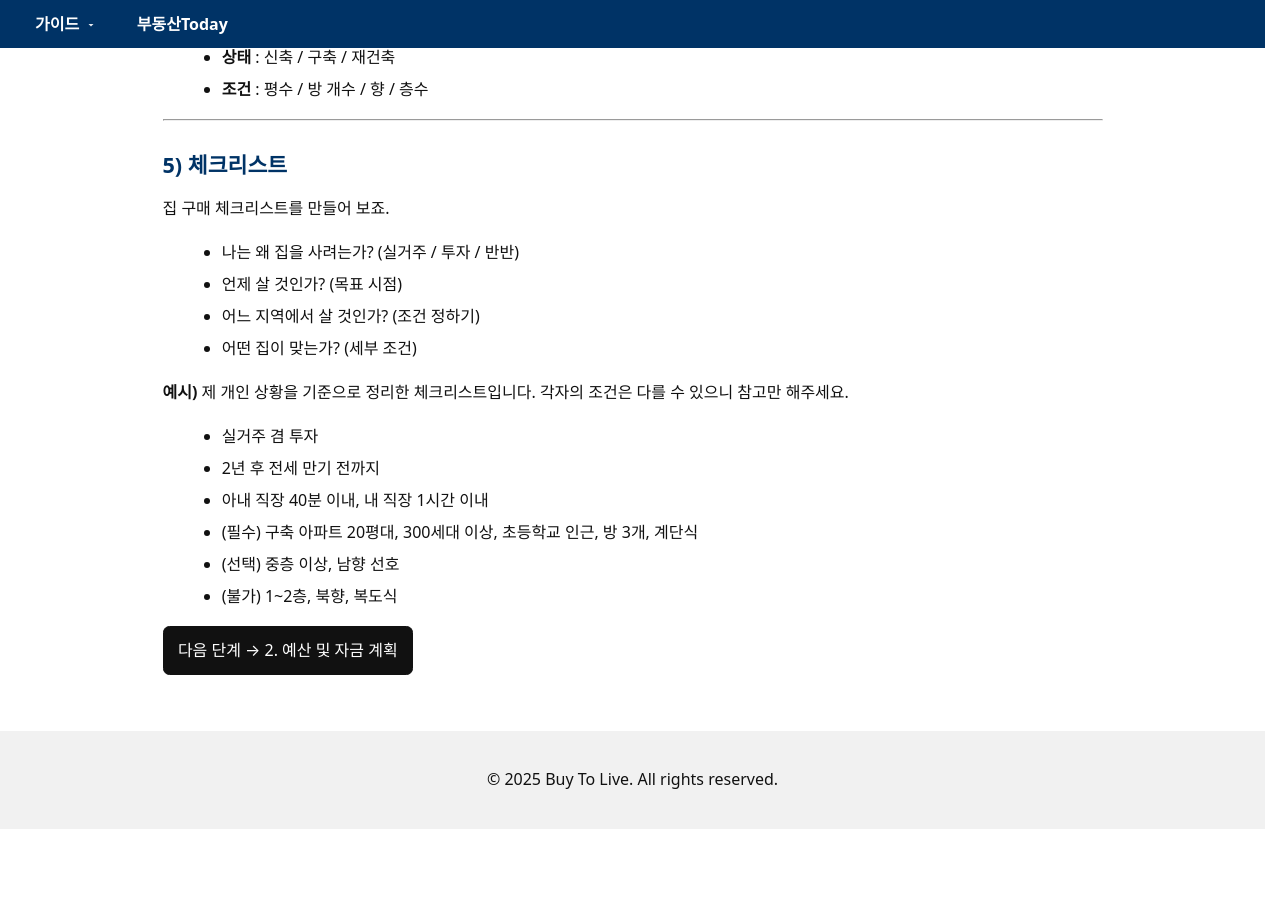
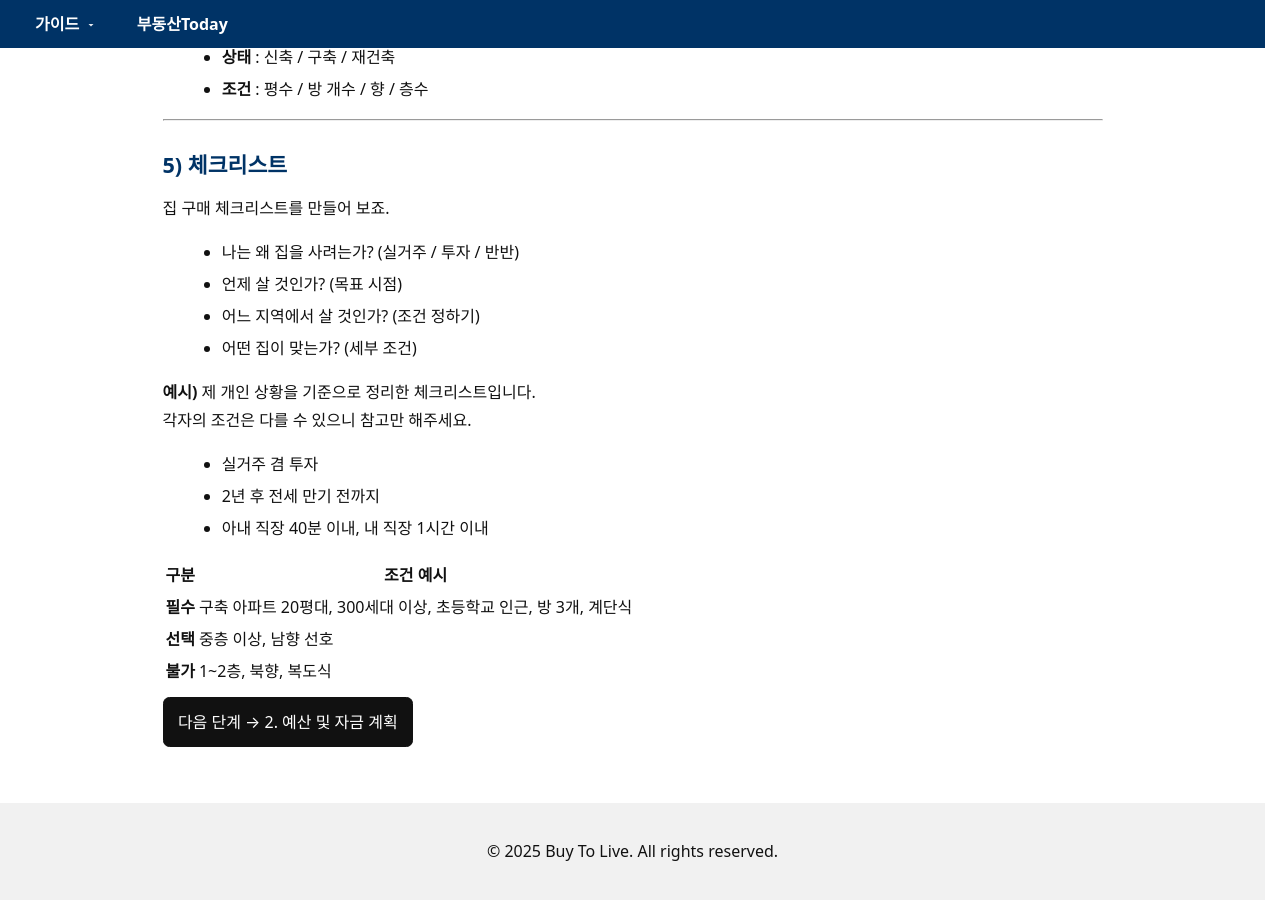
Before and after one commit to kimkisaa/land, a Jekyll site: the page built from guide/1-goal-setting.md, in a window 1280 px wide and 900 px high, scrolled down 1213 px. Built offline with Jekyll 4.4.1, drawn with Linux system fonts in a browser that asks for light colours; before the commit the page ends 2042 px from its top, so only the background shows below that.

Commit message:
Update 1-goal-setting.md

```diff
--- a/guide/1-goal-setting.md
+++ b/guide/1-goal-setting.md
@@ -64,17 +64,38 @@ image: /assets/images/og-image.jpg
   <li>어떤 집이 맞는가? (세부 조건)</li>
 </ul>
 
-<p><strong>예시)</strong> 제 개인 상황을 기준으로 정리한 체크리스트입니다.
+<p><strong>예시)</strong> 제 개인 상황을 기준으로 정리한 체크리스트입니다.<br>
 각자의 조건은 다를 수 있으니 참고만 해주세요.</p>
 
 <ul>
   <li>실거주 겸 투자</li>
   <li>2년 후 전세 만기 전까지</li>
   <li>아내 직장 40분 이내, 내 직장 1시간 이내</li>
-  <li>(필수) 구축 아파트 20평대, 300세대 이상, 초등학교 인근, 방 3개, 계단식</li>
-  <li>(선택) 중층 이상, 남향 선호</li>
-  <li>(불가) 1~2층, 북향, 복도식</li>
 </ul>
+
+<table>
+  <thead>
+    <tr>
+      <th>구분</th>
+      <th>조건 예시</th>
+    </tr>
+  </thead>
+  <tbody>
+    <tr>
+      <td><strong>필수</strong></td>
+      <td>구축 아파트 20평대, 300세대 이상, 초등학교 인근, 방 3개, 계단식</td>
+    </tr>
+    <tr>
+      <td><strong>선택</strong></td>
+      <td>중층 이상, 남향 선호</td>
+    </tr>
+    <tr>
+      <td><strong>불가</strong></td>
+      <td>1~2층, 북향, 복도식</td>
+    </tr>
+  </tbody>
+</table>
+
 
 
 <p>
```
